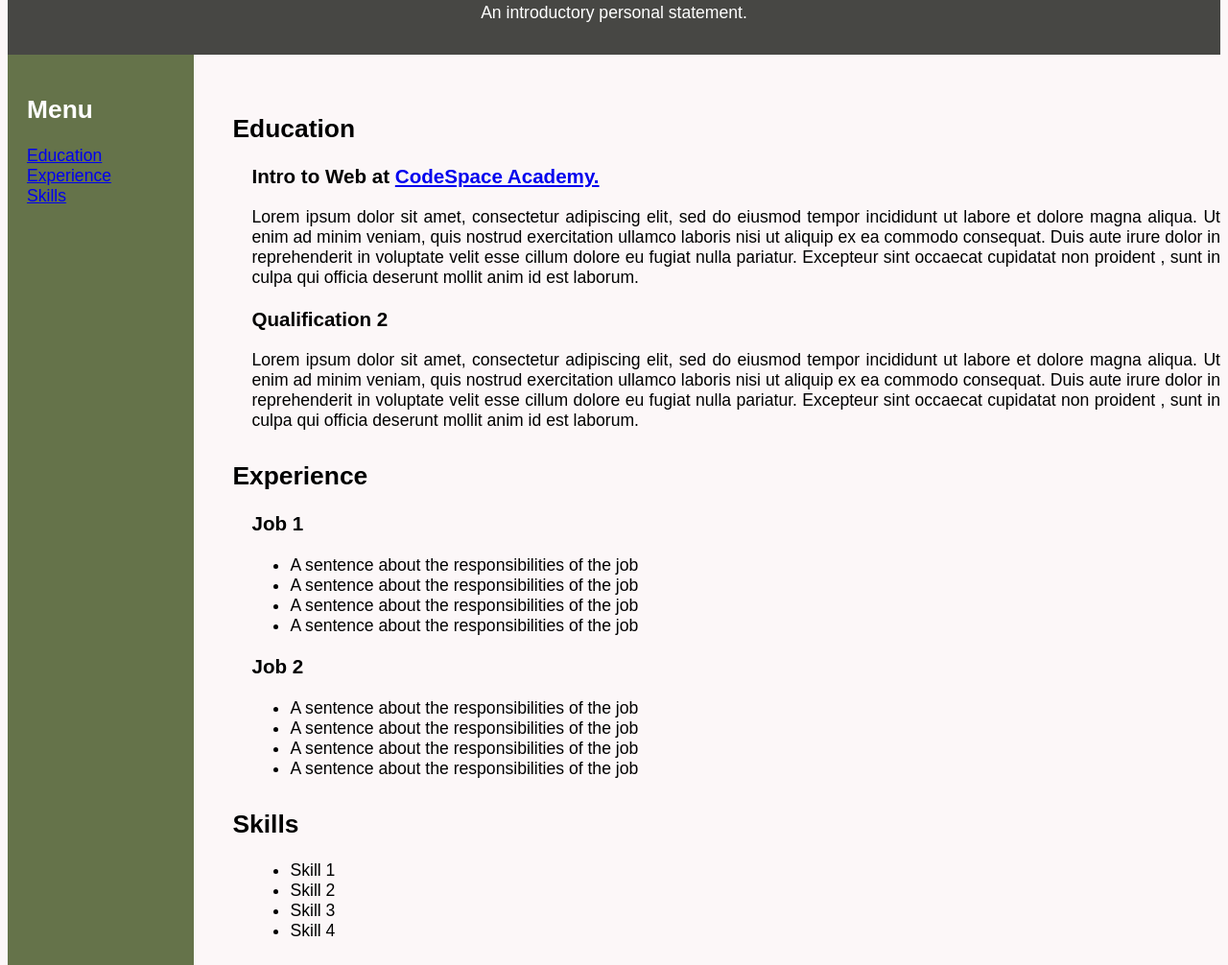
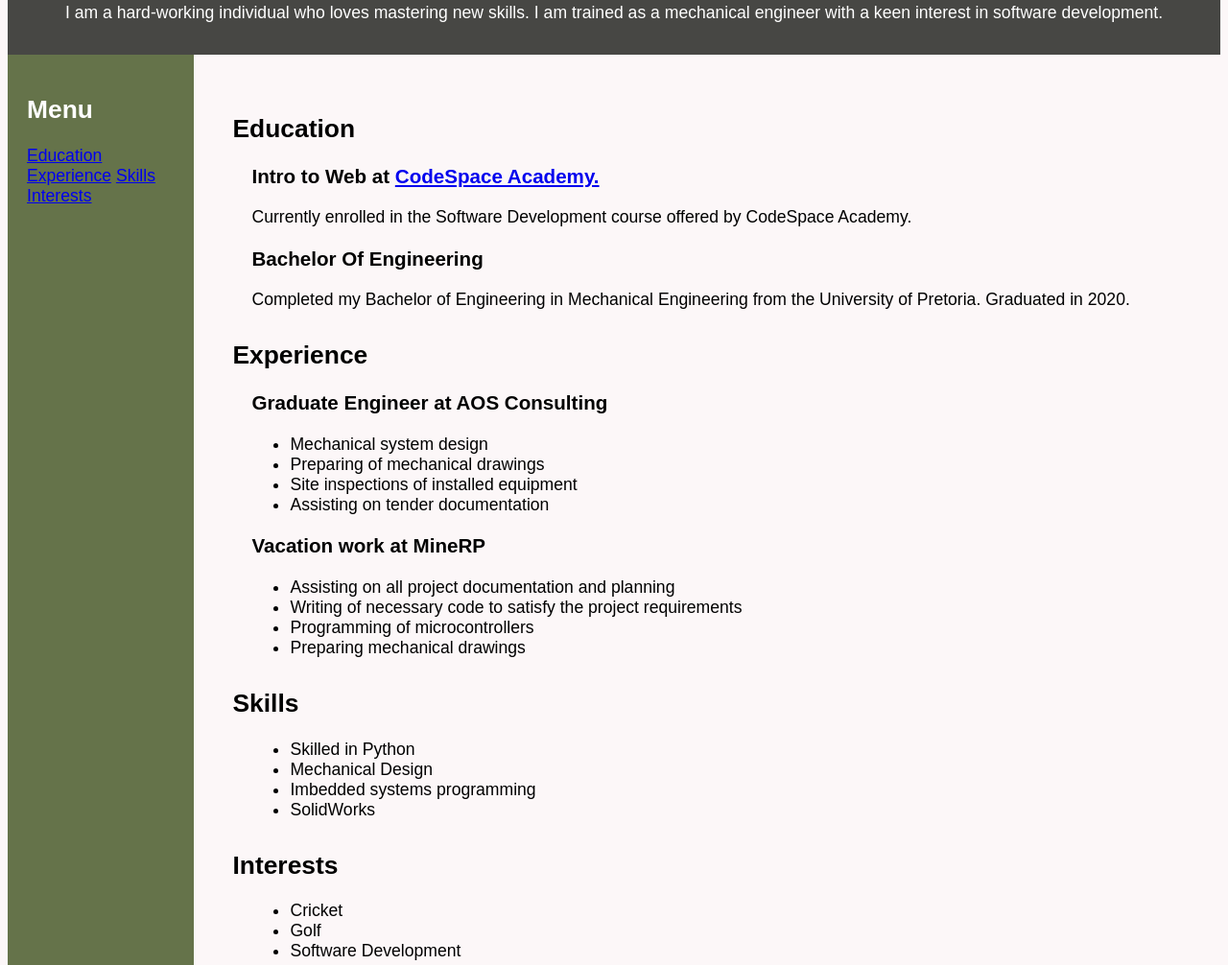
Before and after one commit to Wildu28/myDigitalResume, a plain HTML site: page resume6.html in a window 1280 px wide. Shown: the part 267-1273 px from the top of the page at 96% size. Drawn offline with Linux system fonts and the light colour scheme.

Commit message:
Filled in section with relevant personal details

```diff
--- a/resume6.html
+++ b/resume6.html
@@ -24,7 +24,7 @@
 
             <h1>Wildu Bosch</h1>
 
-            <p class="intro">An introductory personal statement.</p>
+            <p class="intro">I am a hard-working individual who loves mastering new skills. I am trained as a mechanical engineer with a keen interest in software development.</p>
 
         </header>
 
@@ -34,9 +34,10 @@
 
                 <p> <h2>Menu</h2>
                     <ul class="menu-list">
-                        <a href="#education">Education</a> <br>
-                        <a href="#experience">Experience</a><br>
-                        <a href="#skills">Skills</a><br>
+                        <a href="#education">Education</a>
+                        <a href="#experience">Experience</a>
+                        <a href="#skills">Skills</a>
+                        <a href="#interests">Interests</a>
 
                     </ul>
                 </p>
@@ -49,62 +50,38 @@
             <h3 class="indent">Intro to Web at <a href="https://www.codespace.co.za/" >CodeSpace Academy.</a></h3>
                 <div class="indent">
                     <p>
-                        Lorem ipsum dolor sit amet,
-                        consectetur adipiscing elit,
-                        sed do eiusmod tempor incididunt
-                        ut labore et dolore magna aliqua.
-                        Ut enim ad minim veniam, quis
-                        nostrud exercitation ullamco laboris
-                        nisi ut aliquip ex ea commodo consequat.
-                        Duis aute irure dolor in reprehenderit
-                        in voluptate velit esse cillum dolore
-                        eu fugiat nulla pariatur. Excepteur
-                            sint occaecat cupidatat non proident
-                            , sunt in culpa qui officia deserunt
-                            mollit anim id est laborum.
+                        Currently enrolled in the Software Development course offered by CodeSpace Academy.
                     </p>
                 </div>
 
-            <h3 class="indent">Qualification 2</h3>
+            <h3 class="indent">Bachelor Of Engineering</h3>
                 <div class="indent">
                     <p>
-                        Lorem ipsum dolor sit amet,
-                        consectetur adipiscing elit,
-                        sed do eiusmod tempor incididunt
-                        ut labore et dolore magna aliqua.
-                        Ut enim ad minim veniam, quis
-                        nostrud exercitation ullamco laboris
-                        nisi ut aliquip ex ea commodo consequat.
-                        Duis aute irure dolor in reprehenderit
-                        in voluptate velit esse cillum dolore
-                        eu fugiat nulla pariatur. Excepteur
-                            sint occaecat cupidatat non proident
-                            , sunt in culpa qui officia deserunt
-                            mollit anim id est laborum.
+                        Completed my Bachelor of Engineering in Mechanical Engineering from the University of Pretoria. Graduated in 2020.
                     </p>
                 </div>
             <h2 class="section-header" id="experience">Experience</h2>
 
-            <h3 class="indent">Job 1</h3>
+            <h3 class="indent">Graduate Engineer at AOS Consulting</h3>
                 <div class="indent">
                     <p>
                         <ul>
-                            <li>A sentence about the responsibilities of the job</li>
-                            <li>A sentence about the responsibilities of the job</li>
-                            <li>A sentence about the responsibilities of the job</li>
-                            <li>A sentence about the responsibilities of the job</li>
+                            <li>Mechanical system design</li>
+                            <li>Preparing of mechanical drawings</li>
+                            <li>Site inspections of installed equipment</li>
+                            <li>Assisting on tender documentation</li>
                         </ul>
                     </p>
                 </div>
 
-            <h3 class="indent">Job 2</h3>
+            <h3 class="indent">Vacation work at MineRP</h3>
                 <div class="indent">
                     <p>
                         <ul>
-                            <li>A sentence about the responsibilities of the job</li>
-                            <li>A sentence about the responsibilities of the job</li>
-                            <li>A sentence about the responsibilities of the job</li>
-                            <li>A sentence about the responsibilities of the job</li>
+                            <li>Assisting on all project documentation and planning</li>
+                            <li>Writing of necessary code to satisfy the project requirements</li>
+                            <li>Programming of microcontrollers</li>
+                            <li>Preparing mechanical drawings</li>
                         </ul>
                     </p>
                 </div>
@@ -113,10 +90,21 @@
                 <div class="indent">
                     <p>
                         <ul>
-                            <li>Skill 1</li>
-                            <li>Skill 2</li>
-                            <li>Skill 3</li>
-                            <li>Skill 4</li>
+                            <li>Skilled in Python</li>
+                            <li>Mechanical Design</li>
+                            <li>Imbedded systems programming</li>
+                            <li>SolidWorks</li>
+                        </ul>
+                    </p>
+                </div>
+
+                <h2 class="section-header" id="interests">Interests</h2>
+                <div class="indent">
+                    <p>
+                        <ul>
+                            <li>Cricket</li>
+                            <li>Golf</li>
+                            <li>Software Development</li>
                         </ul>
                     </p>
                 </div>
@@ -126,7 +114,7 @@
 
         <footer>
             <h4>Contact Details</h4>
-                <a href="https://www.linkedin.com/feed/">
+                <a href="https://www.linkedin.com">
                     <img src="Images/LinkedinLogo.PNG" alt="LinkedIn Logo" width="30" height="30">
                 </a>
                 <a href="https://www.mail.google.com">
```
